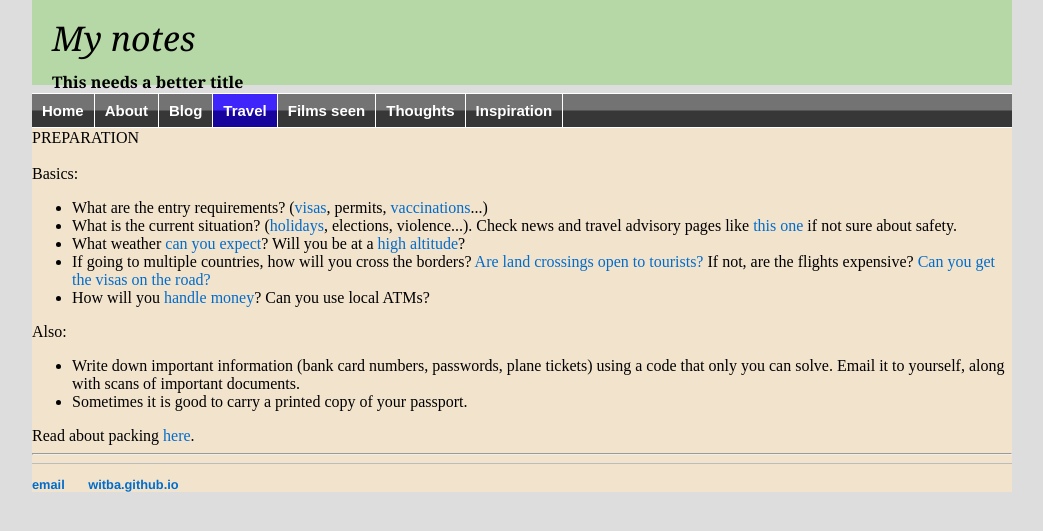
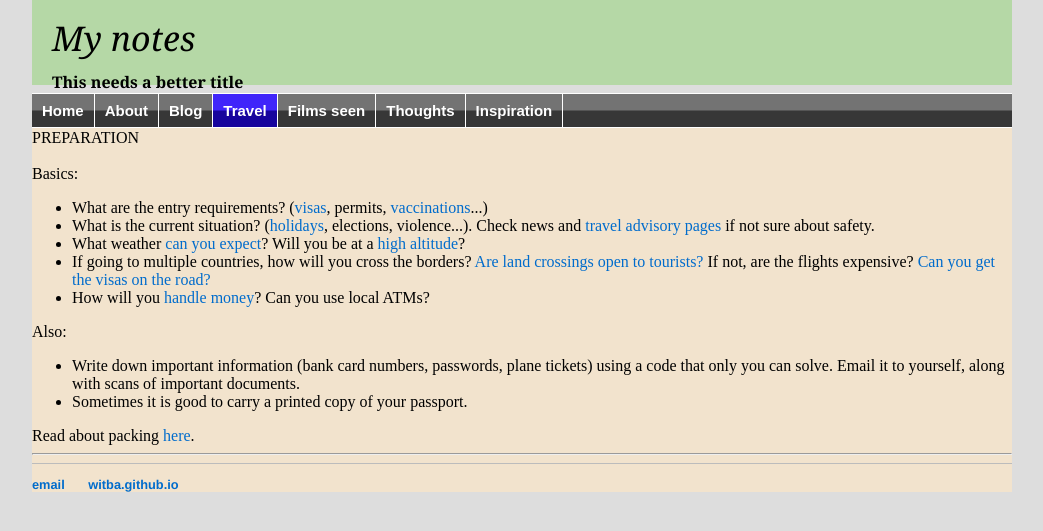
Before and after one commit to witba/witba.github.io, a Jekyll site: the page built from travel/preparation.html, in a window 1280 px wide. Shown: the top 531 px of the page, without its empty margins (118-1161 px from the left). Built offline with Jekyll 4.4.1, drawn with Linux system fonts in a browser that asks for light colours.

Commit message:
Update preparation.html

```diff
--- a/travel/preparation.html
+++ b/travel/preparation.html
@@ -11,7 +11,7 @@ PREPARATION<br>
 Basics:<br>
 <ul>
 <li>What are the entry requirements? (<a href="https://en.wikipedia.org/wiki/Template:Visa_requirements">visas</a>, permits, <a href="health.html">vaccinations</a>...)<br>
-<li>What is the current situation? (<a href="https://www.timeanddate.com/calendar/" target=_blank>holidays</a>, elections, violence...). Check news and travel advisory pages like <a href="https://www.gov.uk/foreign-travel-advice" target=_blank>this one</a> if not sure about safety.<br>
+<li>What is the current situation? (<a href="https://www.timeanddate.com/calendar/" target=_blank>holidays</a>, elections, violence...). Check news and <a href="resources.html">travel advisory pages</a> if not sure about safety.<br>
 <li>What weather <a href="http://climatemaps.romgens.com/" target=_blank>can you expect</a>? Will you be at a <a href="health.html">high altitude</a>?<br>
 <li>If going to multiple countries, how will you cross the borders? <a href="overland.html">Are land crossings open to tourists?</a> If not, are the flights expensive? <a href="visas.html">Can you get the visas on the road?</a><br>
 <li>How will you <a href="money.html">handle money</a>? Can you use local ATMs?<br>
```
